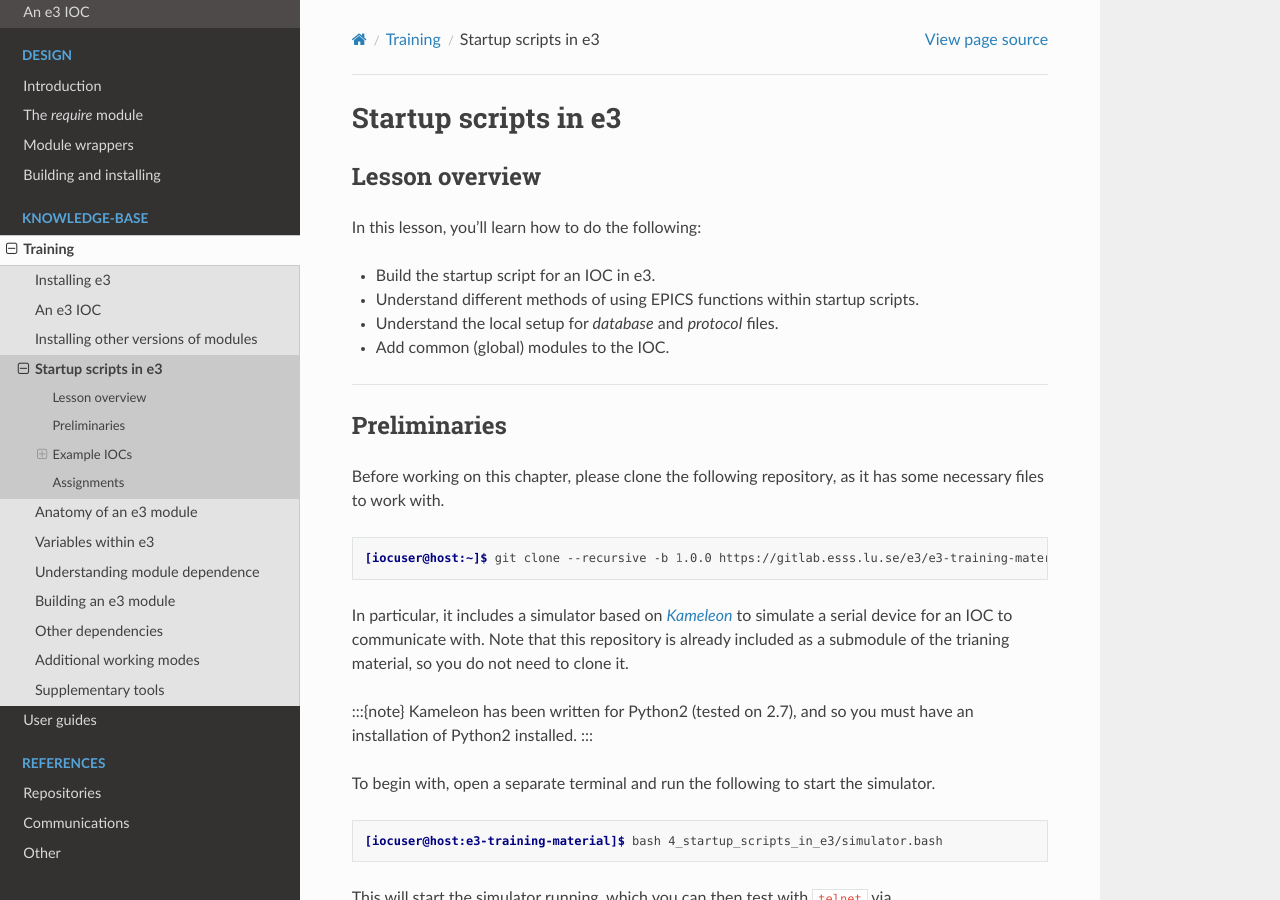
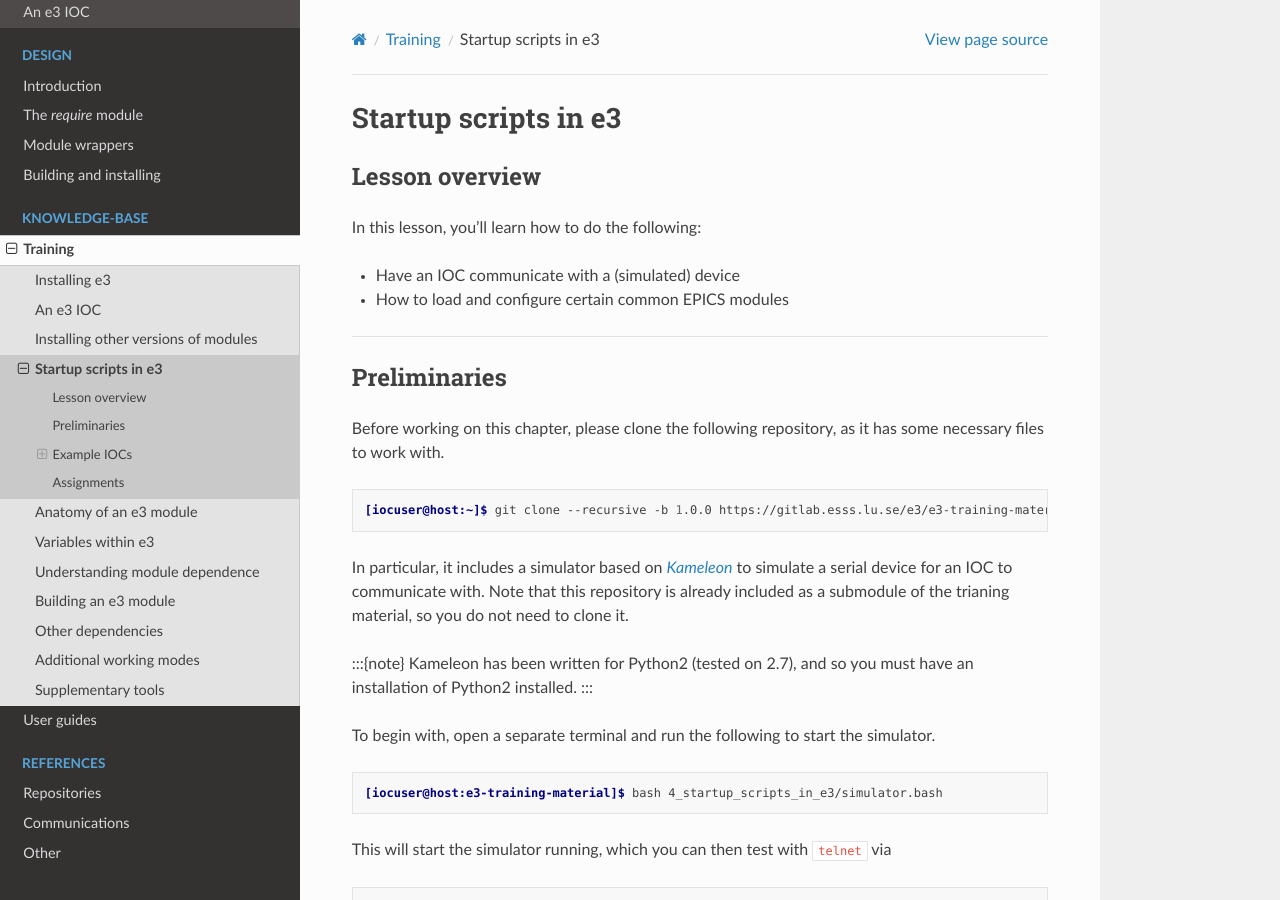
Before and after one commit to ttkorhonen/e3pages, a Sphinx documentation site: the page built from docs/kb/training/workbook/4_startup_scripts.md, in a window 1280 px wide and 900 px high. Built offline with Sphinx 7.4.7 and the Read the Docs theme 2.0.0, drawn with Linux system fonts in a browser that asks for light colours.

Commit message:
Updated the lesson overview

```diff
--- a/docs/kb/training/workbook/4_startup_scripts.md
+++ b/docs/kb/training/workbook/4_startup_scripts.md
@@ -4,10 +4,8 @@
 
 In this lesson, you'll learn how to do the following:
 
-* Build the startup script for an IOC in e3.
-* Understand different methods of using EPICS functions within startup scripts.
-* Understand the local setup for *database* and *protocol* files.
-* Add common (global) modules to the IOC.
+* Have an IOC communicate with a (simulated) device
+* How to load and configure certain common EPICS modules
 
 ---
 
```
